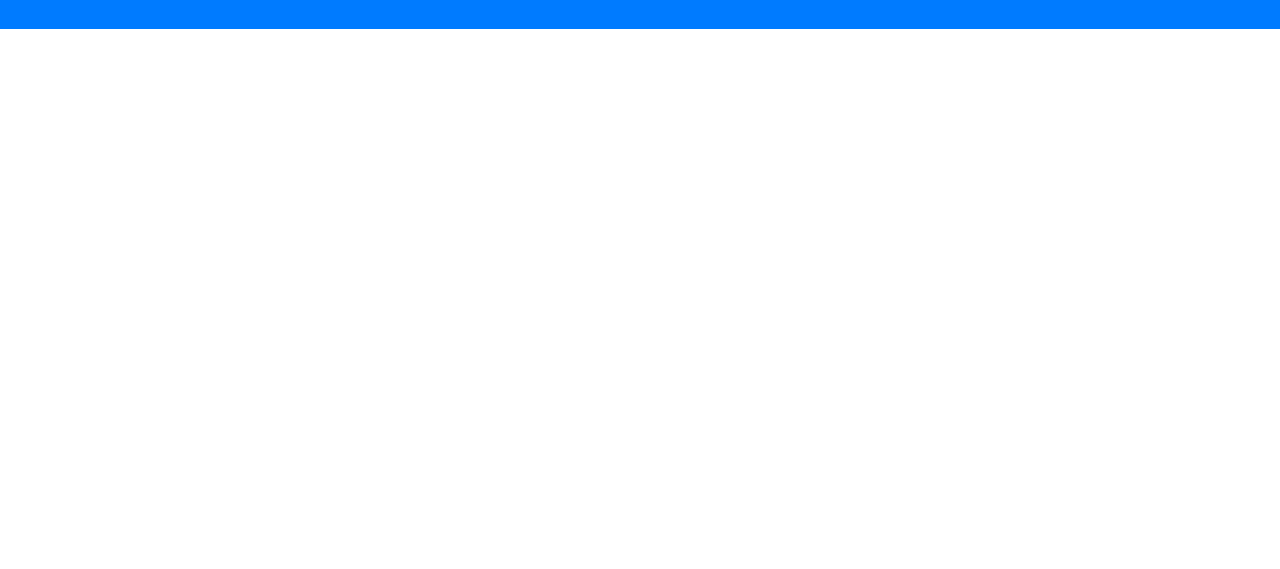
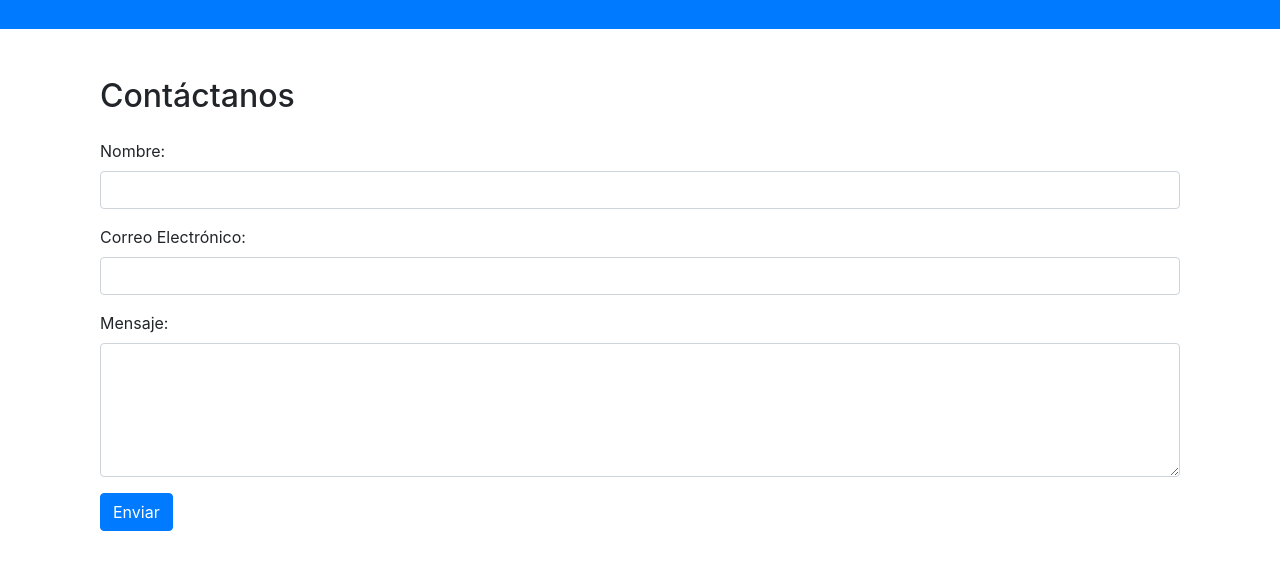
Before and after one commit to LucasZamoraSulub/Actividad_git_error, a plain HTML site: page index.html in a window 1280 px wide. Shown: the part 95-664 px from the top of the page. Drawn offline with nearby package versions, Linux system fonts and the light colour scheme.

Commit message:
Formulario-Thiago

```diff
--- a/index.html
+++ b/index.html
@@ -34,8 +34,25 @@
         </div>
     </header>
     <main class="container my-5">
-        <section id="formulario">
-            <!-- Aquí se incluirá el formulario -->
+        <section id="formulario" class="mb-5">
+            <div class="container">
+                <h2 class="mb-4">Contáctanos</h2>
+                <form id="contact-form">
+                    <div class="form-group">
+                        <label for="name">Nombre:</label>
+                        <input type="text" class="form-control" id="name" name="name" required>
+                    </div>
+                    <div class="form-group">
+                        <label for="email">Correo Electrónico:</label>
+                        <input type="email" class="form-control" id="email" name="email" required>
+                    </div>
+                    <div class="form-group">
+                        <label for="message">Mensaje:</label>
+                        <textarea class="form-control" id="message" name="message" rows="5" required></textarea>
+                    </div>
+                    <button type="submit" class="btn btn-primary">Enviar</button>
+                </form>
+            </div>
         </section>
     </main>
     <footer id="footer">
```
